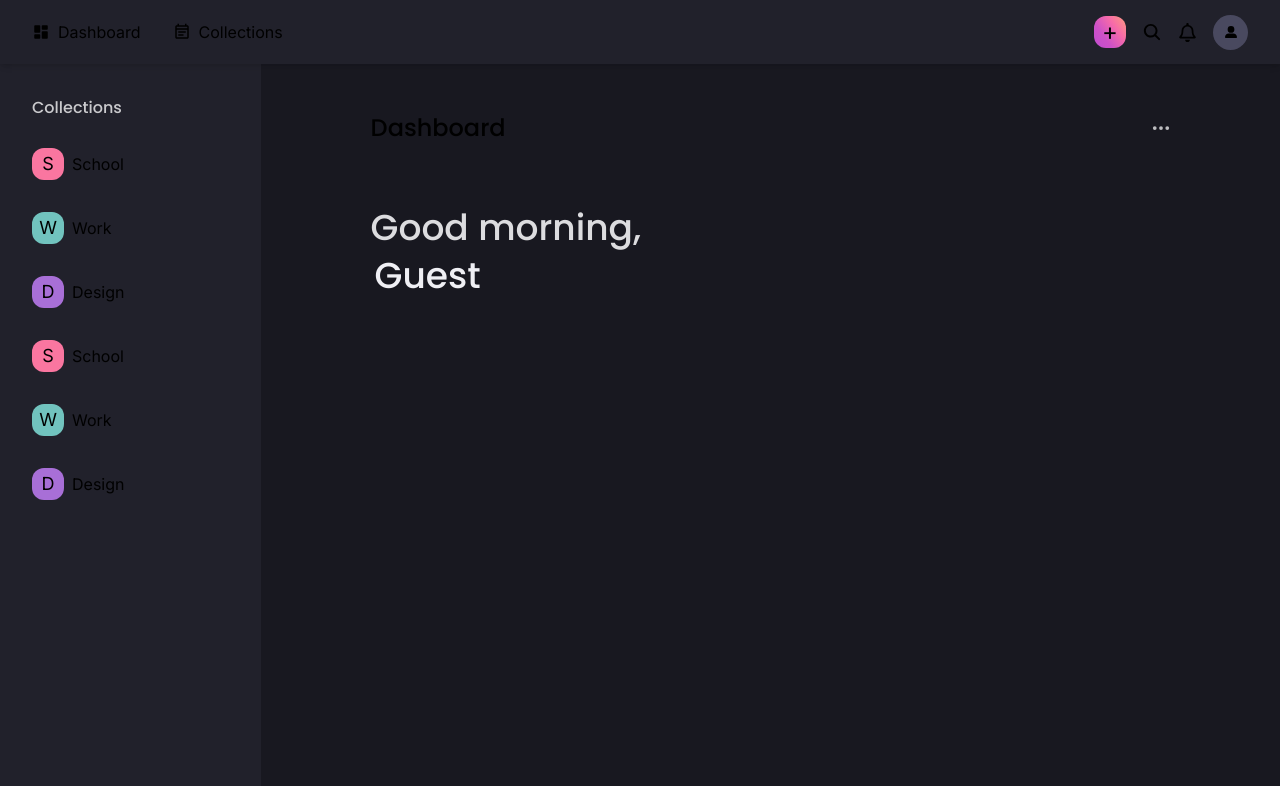
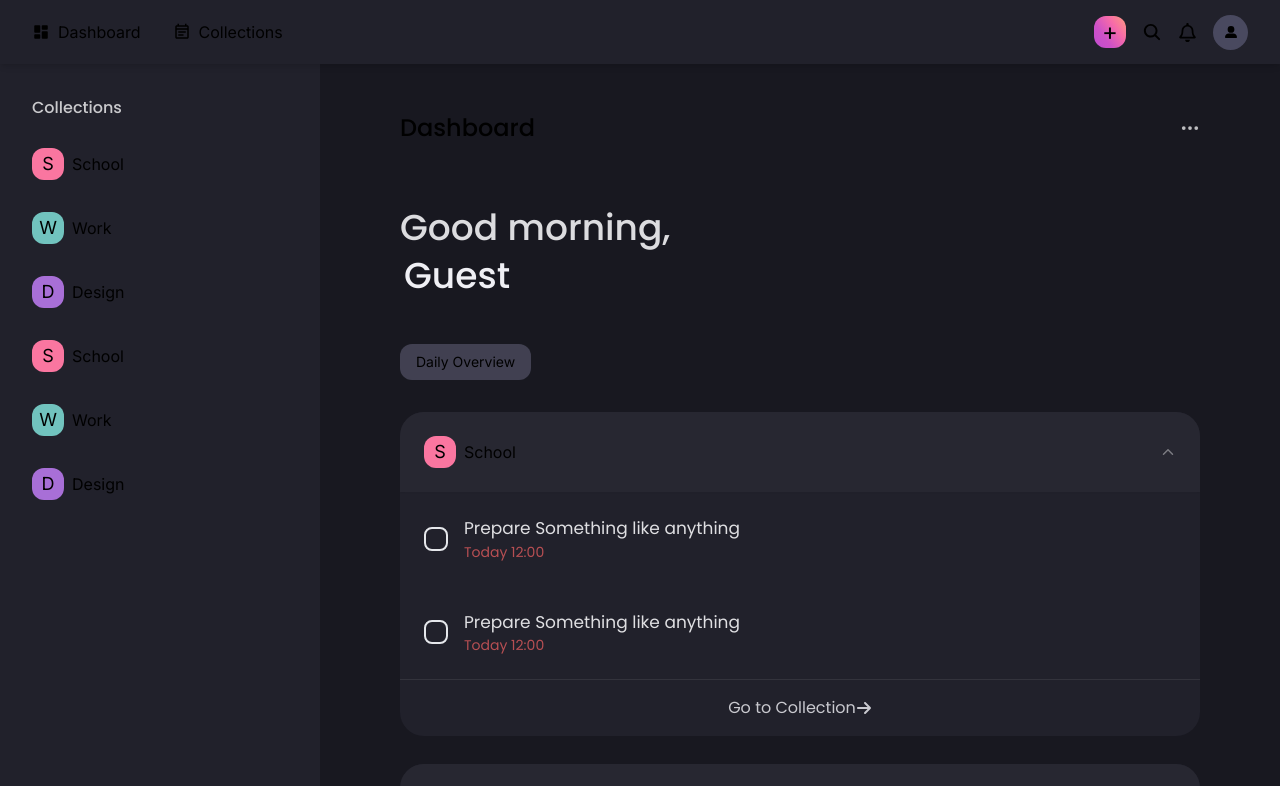
Before and after one commit to Amritanshu312/TaskGen, a Next.js app: page / in a window 1280 px wide. Shown: the top 786 px of the page. Built offline with nearby package versions, Linux system fonts and the light colour scheme; no server answers.

Commit message:
[Home] feat🎉: Collection

```diff
--- a/app/(pages)/page.js
+++ b/app/(pages)/page.js
@@ -1,22 +1,23 @@
+import DailyOverview from "@/content/Home/DailyOverview";
 import WelcomeInfo from "@/content/Home/WelcomeInfo";
 import Sidebar from "@/partials/Sidebar/Sidebar";
 import { BsThreeDots } from "react-icons/bs";
 
 export default function Home() {
   return (
-    <div className="w-full h-screen flex">
+    <div className="w-full min-h-screen flex">
       <Sidebar />
 
       <div className="w-full mt-28 flex items-center flex-col">
 
-        <div className="w-full max-w-[800px]">
+        <div className="w-full ml-80 max-w-[800px]">
           <div className="flex justify-between items-center mb-16">
             <div className="font-['poppins'] text-2xl font-medium">Dashboard</div>
             <div className="cursor-pointer text-xl text-[#bdbdc0]"><BsThreeDots /></div>
           </div>
 
           <WelcomeInfo />
-
+          <DailyOverview />
         </div>
 
       </div>
--- a/app/(user)/auth/layout.js
+++ b/app/(user)/auth/layout.js
@@ -14,7 +14,7 @@ export default function AuthLayout({ children }) {
   }, []);
 
   return (
-    <div className="w-full h-screen flex justify-center items-center">
+    <div className="w-full min-h-screen flex justify-center items-center">
       <div className="w-full max-w-96">
         <div className="text-[#dfdfe0] text-4xl font-semibold text-center mb-12">{pathname === "signin" ? "Sign In" : "Sign Up"}.</div>
 
--- /dev/null
+++ b/content/Home/DailyOverview.jsx
@@ -0,0 +1,13 @@
+import Collections from "./collections/Collections"
+
+const DailyOverview = () => {
+  return (
+    <div className="mt-12">
+      <div className="bg-[#414051] px-4 py-2 w-max text-['poppins'] text-sm cursor-pointer rounded-xl">Daily Overview</div>
+
+      <Collections />
+    </div>
+  )
+}
+
+export default DailyOverview
--- /dev/null
+++ b/content/Home/collections/CollectionItem.jsx
@@ -0,0 +1,47 @@
+import { IoIosArrowUp } from "react-icons/io";
+import { FaArrowRight } from "react-icons/fa6";
+
+
+const CollectionItem = () => {
+  return (
+    <div className="w-full bg-[#21212b] rounded-3xl overflow-hidden">
+
+      <div className="flex justify-between px-6 py-6 items-center cursor-pointer bg-[#272731] shadow-sm">
+        <div className="flex items-center gap-2 cursor-pointer">
+          <div className="bg-[#fa76a0] w-8 h-8 rounded-xl flex items-center justify-center text-lg">S</div>
+          <div>School</div>
+        </div>
+
+        <div className="text-[#7a7a80]"><IoIosArrowUp /></div>
+      </div>
+
+      <div>
+
+        <div className="px-6 py-6 flex items-center gap-4">
+          <div className="border-2 rounded-lg w-6 h-6 cursor-pointer"></div>
+          <div className="font-['poppins']">
+            <div className="text-[#dfdfe2] text-[17px]">Prepare Something like anything</div>
+            <div className="text-[#b74f53] text-sm">Today 12:00</div>
+          </div>
+        </div>
+
+        <div className="px-6 py-6 flex items-center gap-4">
+          <div className="border-2 rounded-lg w-6 h-6 cursor-pointer"></div>
+          <div className="font-['poppins']">
+            <div className="text-[#dfdfe2] text-[17px]">Prepare Something like anything</div>
+            <div className="text-[#b74f53] text-sm">Today 12:00</div>
+          </div>
+        </div>
+
+
+      </div>
+
+      <div className="py-4 flex items-center justify-center text-[#c9c9cf] font-['poppins'] border-t border-[#56565e56] cursor-pointer hover:bg-[#272731bf]">
+        Go to Collection <span><FaArrowRight /></span>
+      </div>
+
+    </div>
+  )
+}
+
+export default CollectionItem
--- /dev/null
+++ b/content/Home/collections/Collections.jsx
@@ -0,0 +1,16 @@
+import CollectionItem from "./CollectionItem"
+
+
+
+const Collections = () => {
+  return (
+    <div className="w-full mt-8 flex flex-col gap-7 mb-6">
+      <CollectionItem />
+      <CollectionItem />
+      <CollectionItem />
+      <CollectionItem />
+    </div>
+  )
+}
+
+export default Collections
--- a/partials/Sidebar/Sidebar.jsx
+++ b/partials/Sidebar/Sidebar.jsx
@@ -1,6 +1,6 @@
 const Sidebar = () => {
   return (
-    <div className="h-full w-80 bg-[#21212b] py-24 pl-8">
+    <div className="h-screen fixed w-80 bg-[#21212b] py-24 pl-8">
       <div className="text-[#cacacd] font-['poppins'] font-medium">Collections</div>
 
       <div className="mt-7 gap-8 flex flex-col">
--- a/partials/navbar/Navbar.jsx
+++ b/partials/navbar/Navbar.jsx
@@ -31,7 +31,7 @@ const Navbar = () => {
   ), []);
 
   return (
-    <div className="w-full absolute h-16 bg-[#21212b] top-0 left-0 justify-between px-8 flex items-center shadow-md">
+    <div className="w-full fixed z-10 h-16 bg-[#21212b] top-0 left-0 justify-between px-8 flex items-center shadow-md">
       <div className="flex gap-8 items-center">
         <DashboardIcon />
         <CollectionsIcon />
```
